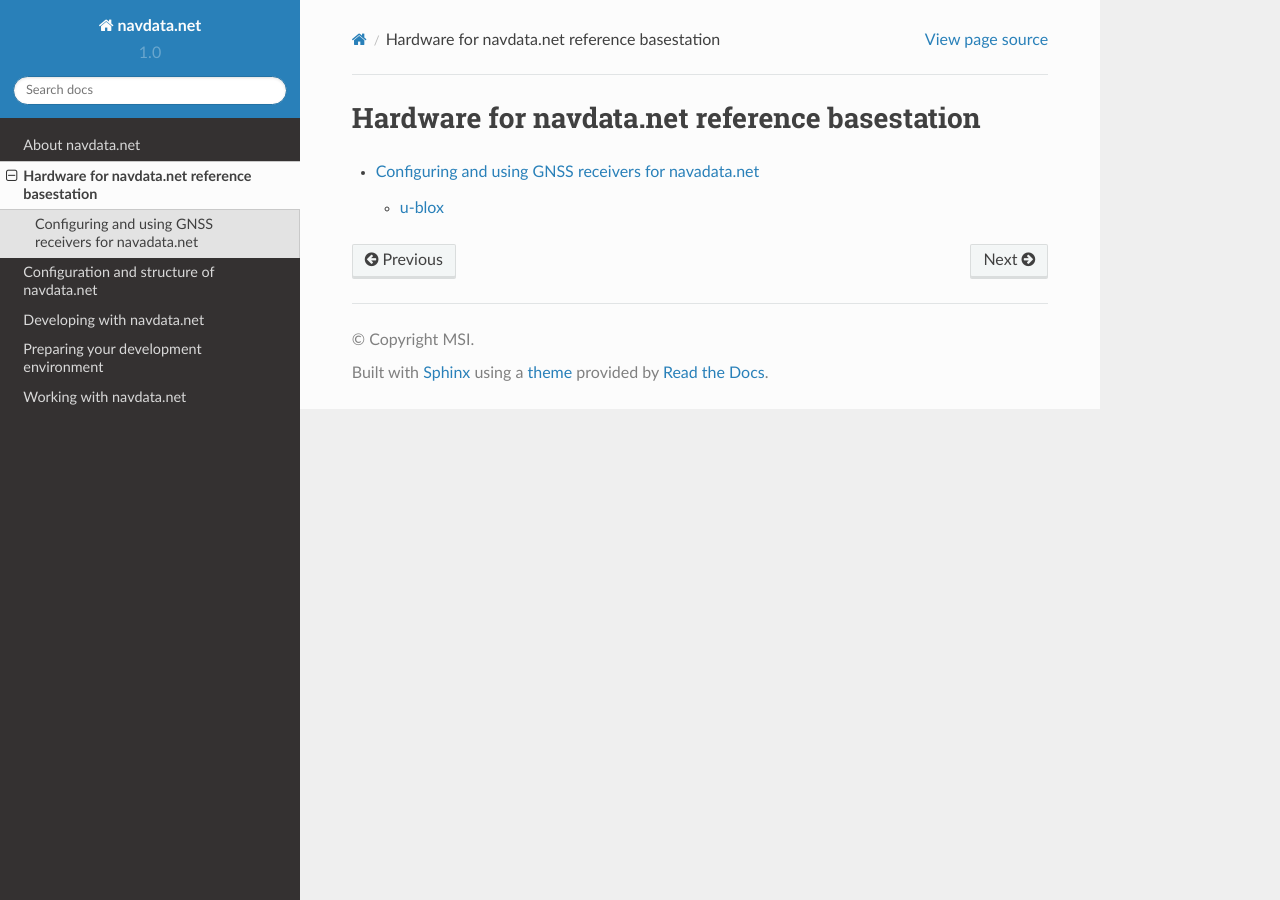
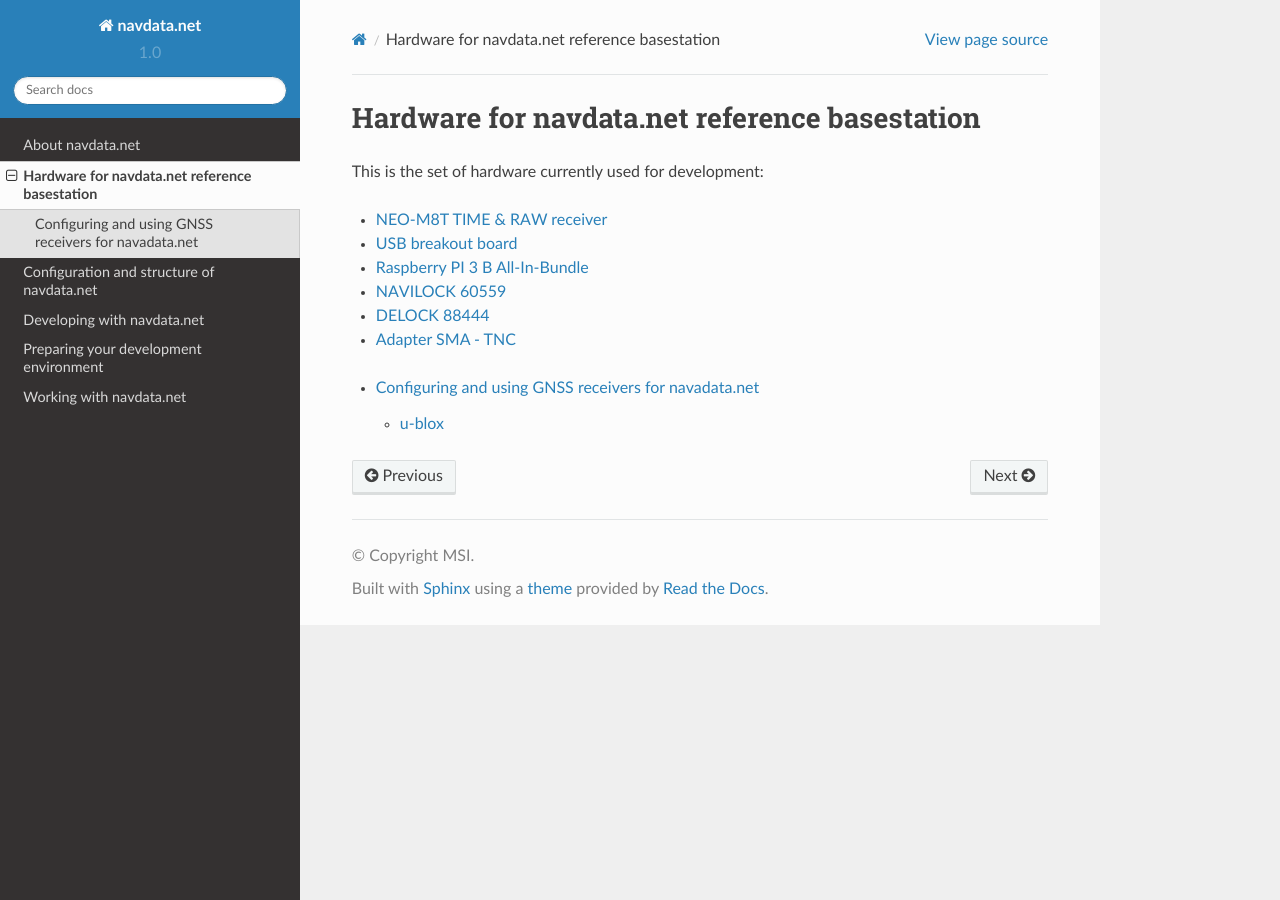
Before and after one commit to navdata-net/documentation, a Sphinx documentation site: the page built from source/hardware/index.rst, in a window 1280 px wide. Built offline with Sphinx 7.4.7 and the Read the Docs theme 2.0.0, drawn with Linux system fonts in a browser that asks for light colours.

Commit message:
Item list

```diff
--- a/source/hardware/index.rst
+++ b/source/hardware/index.rst
@@ -1,7 +1,25 @@
 Hardware for navdata.net reference basestation
 ==============================================
+
+This is the set of hardware currently used for development:
+
+- `NEO-M8T TIME & RAW receiver`_
+- `USB breakout board`_
+- `Raspberry PI 3 B All-In-Bundle`_
+- `NAVILOCK 60559`_
+- `DELOCK 88444`_
+- `Adapter SMA - TNC`_
+
 
 .. toctree::
    :maxdepth: 2
 
    gnss_receiver
+
+
+.. _NEO-M8T TIME & RAW receiver: http://www.csgshop.com/product.php?id_product=240
+.. _USB breakout board: http://www.csgshop.com/product.php?id_product=239
+.. _Raspberry PI 3 B All-In-Bundle: https://www.reichelt.com/?MWSTFREE=0&ARTICLE=167080
+.. _NAVILOCK 60559: https://www.reichelt.com/?MWSTFREE=0&ARTICLE=203106
+.. _DELOCK 88444: https://www.reichelt.com/?MWSTFREE=0&ARTICLE=179733
+.. _Adapter SMA - TNC: https://www.reichelt.com/?MWSTFREE=0&ARTICLE=194690
```
